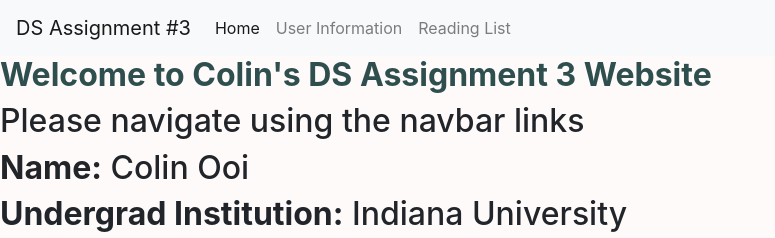
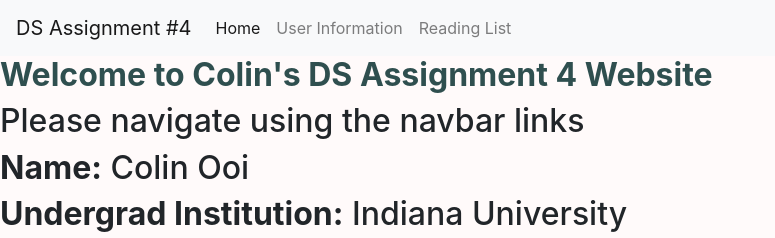
Before and after one commit to iu-msis/using-docker-Colin121196, a plain HTML site: page public/index.html in a window 1280 px wide. Shown: the top 238 px of the page, 0-775 px from the left. Drawn offline with nearby package versions, Linux system fonts and the light colour scheme.

Commit message:
Updated pages to indicate Assignment 4

```diff
--- a/public/index.html
+++ b/public/index.html
@@ -1,13 +1,13 @@
 <!doctype html>
 <html>
 <head>
-  <title>Colin Ooi's DS Assignment #3</title>
+  <title>Colin Ooi's DS Assignment #4</title>
   <link rel="stylesheet" href="https://stackpath.bootstrapcdn.com/bootstrap/4.3.1/css/bootstrap.min.css" integrity="sha384-ggOyR0iXCbMQv3Xipma34MD+dH/1fQ784/j6cY/iJTQUOhcWr7x9JvoRxT2MZw1T" crossorigin="anonymous">
   <link rel="stylesheet" href="css/site.css">
 </head>
 <body>
   <nav class="navbar navbar-expand-lg navbar-light bg-light">
-  <a class="navbar-brand" href="#">DS Assignment #3</a>
+  <a class="navbar-brand" href="#">DS Assignment #4</a>
   <button class="navbar-toggler" type="button" data-toggle="collapse" data-target="#navbarNav" aria-controls="navbarNav" aria-expanded="false" aria-label="Toggle navigation">
     <span class="navbar-toggler-icon"></span>
   </button>
@@ -26,7 +26,7 @@
   </div>
 </nav>
 
-<h1 id="top"><strong> Welcome to Colin's DS Assignment 3 Website</strong></h1>
+<h1 id="top"><strong> Welcome to Colin's DS Assignment 4 Website</strong></h1>
 <h2>Please navigate using the navbar links</h2>
 <h2><strong>Name:</strong> Colin Ooi</h2>
 <h2><strong>Undergrad Institution:</strong> Indiana University</h2>
```
Also changed, not shown: public/ReadingList.html (+2 -2 lines), public/UserInformation.html (+2 -2 lines).
